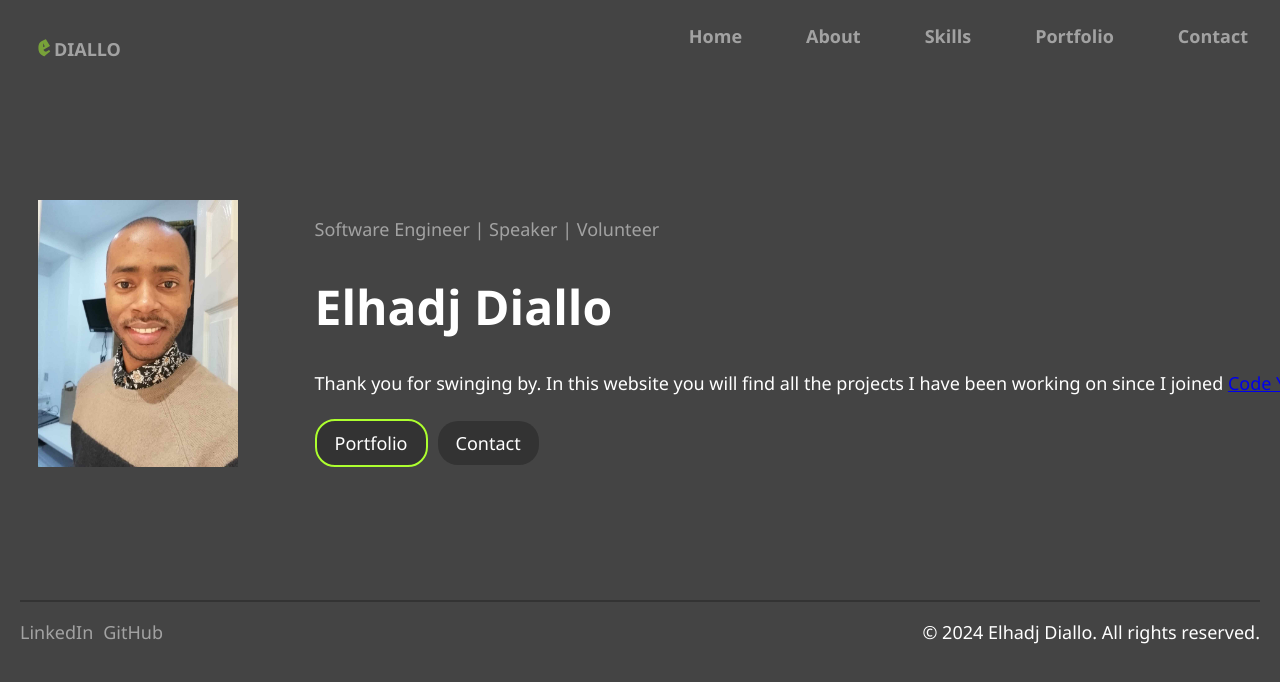
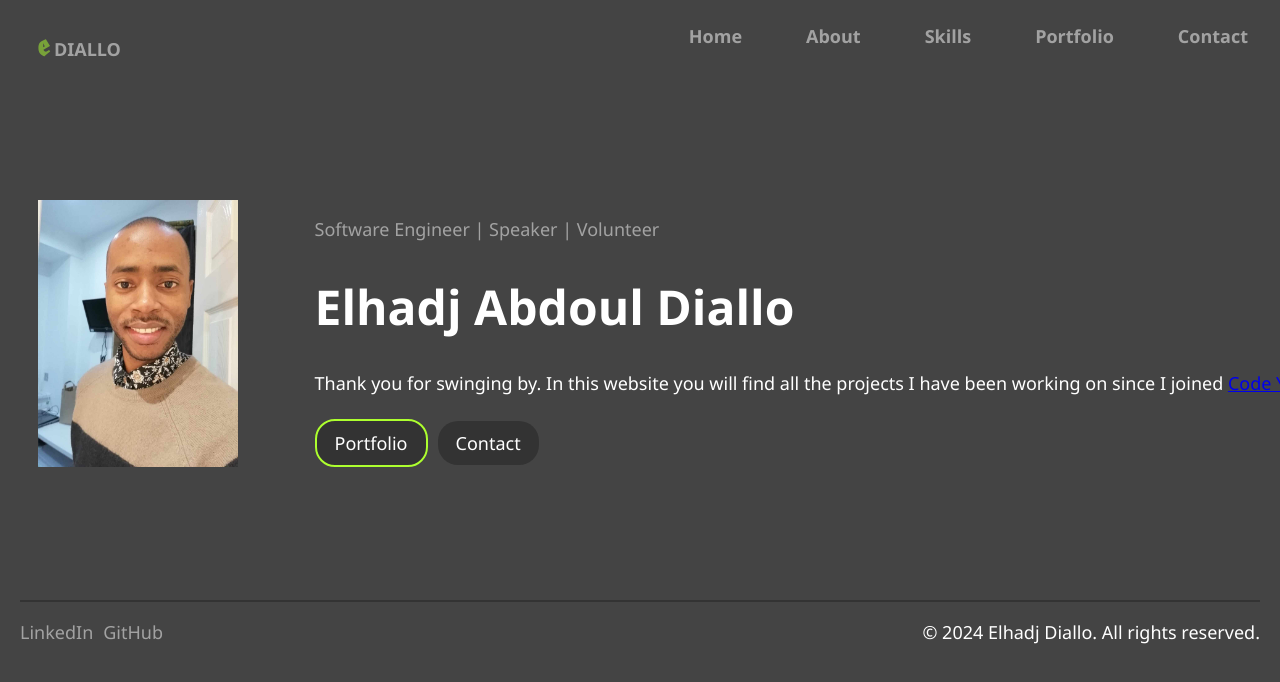
Before and after one commit to eediallo/eediallo.github.io, a React (Create React App) app in the folder my-portfolio/: page / in a window 1280 px wide. Shown: the top 682 px of the page. Built offline with nearby package versions, Linux system fonts and the light colour scheme.

Commit message:
updates name

```diff
--- a/my-portfolio/src/pages/Home.js
+++ b/my-portfolio/src/pages/Home.js
@@ -14,7 +14,7 @@ const HomePage = () => {
         </div>
         <div>
           <p id="title">Software Engineer | Speaker | Volunteer</p>
-          <h1 id="name">Elhadj Diallo</h1>
+          <h1 id="name">Elhadj Abdoul Diallo</h1>
           <p>
             Thank you for swinging by. In this website you will find all the
             projects I have been working on since I joined{" "}
```
